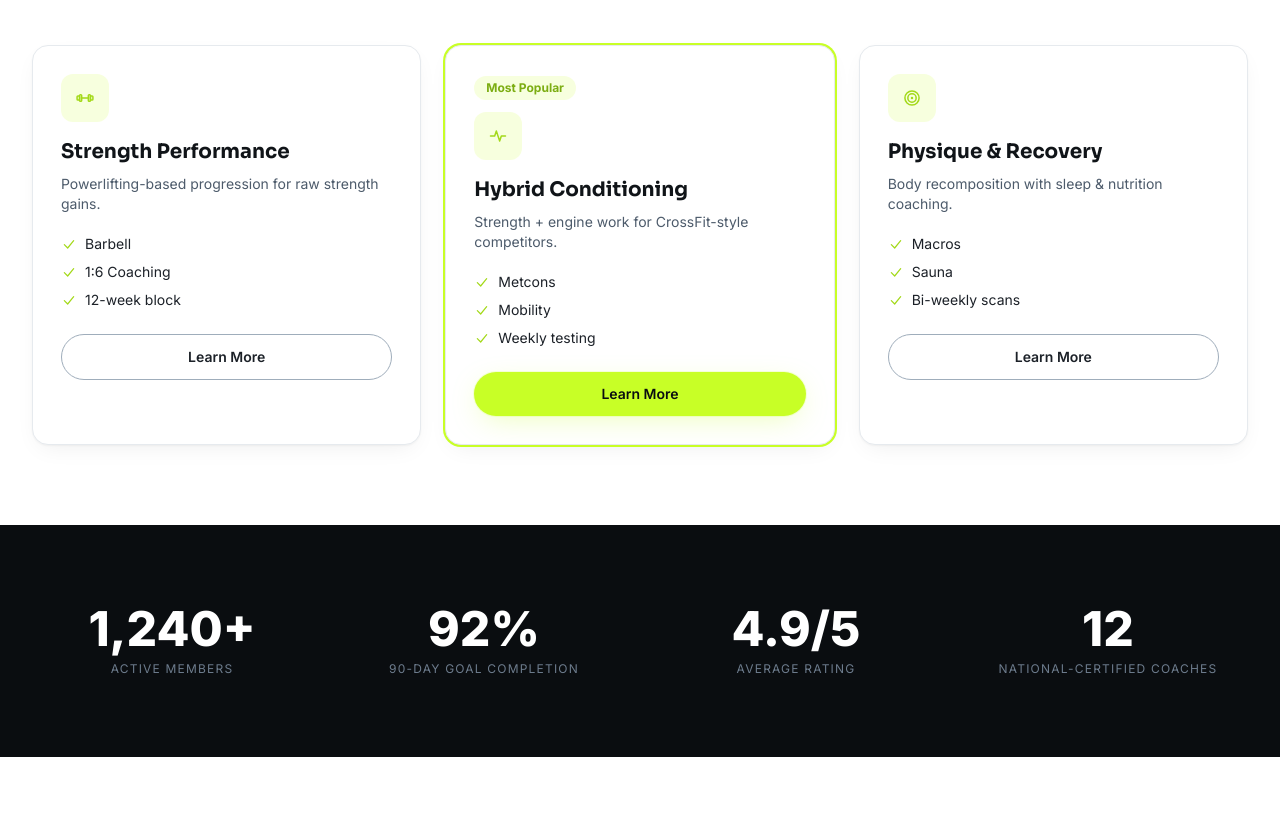
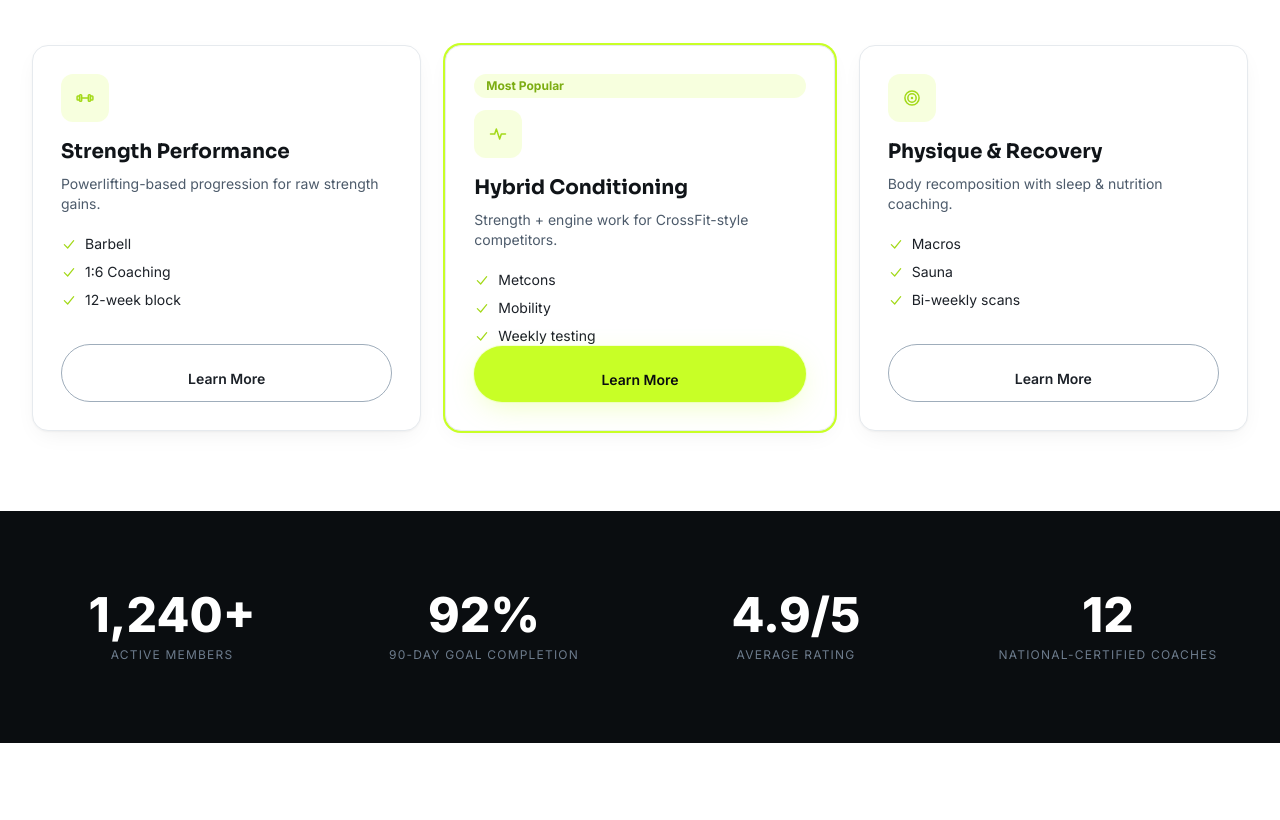
Before and after one commit to Innovalq-SoundaryaTeam/Gym, a website: page home-2.html in a window 1280 px wide. Shown: the part 1310-2130 px from the top of the page. Drawn offline with Linux system fonts and the light colour scheme.

Commit message:
Fix: align Learn More CTAs across Programming Tracks cards

```diff
--- a/home-2.html
+++ b/home-2.html
@@ -230,7 +230,7 @@
       </div>
       <div class="mt-12 grid grid-cols-1 gap-6 lg:grid-cols-3">
 
-        <div data-reveal style="transition-delay:0ms" class="card translate-y-4 p-7 opacity-0 transition-all duration-700 ">
+        <div data-reveal style="transition-delay:0ms" class="card flex h-full translate-y-4 flex-col p-7 opacity-0 transition-all duration-700 ">
 
           <div class="icon-tile"><svg xmlns="http://www.w3.org/2000/svg" viewBox="0 0 24 24" fill="none" stroke="currentColor" stroke-width="1.8" stroke-linecap="round" stroke-linejoin="round" class="h-5 w-5" aria-hidden="true"><rect x="2.5" y="9.5" width="3" height="5" rx="1"/><rect x="18.5" y="9.5" width="3" height="5" rx="1"/><rect x="5.5" y="8" width="2.5" height="8" rx="1"/><rect x="16" y="8" width="2.5" height="8" rx="1"/><line x1="8" y1="12" x2="16" y2="12"/></svg></div>
           <h3 class="mt-4 text-xl font-bold">Strength Performance</h3>
@@ -238,9 +238,9 @@
           <ul class="mt-5 space-y-2">
             <li class="flex items-center gap-2 text-sm"><svg xmlns="http://www.w3.org/2000/svg" viewBox="0 0 24 24" fill="none" stroke="currentColor" stroke-width="1.8" stroke-linecap="round" stroke-linejoin="round" class="h-4 w-4 text-volt-600 dark:text-volt-400" aria-hidden="true"><polyline points="5 13 10 18 19 7"/></svg>Barbell</li><li class="flex items-center gap-2 text-sm"><svg xmlns="http://www.w3.org/2000/svg" viewBox="0 0 24 24" fill="none" stroke="currentColor" stroke-width="1.8" stroke-linecap="round" stroke-linejoin="round" class="h-4 w-4 text-volt-600 dark:text-volt-400" aria-hidden="true"><polyline points="5 13 10 18 19 7"/></svg>1:6 Coaching</li><li class="flex items-center gap-2 text-sm"><svg xmlns="http://www.w3.org/2000/svg" viewBox="0 0 24 24" fill="none" stroke="currentColor" stroke-width="1.8" stroke-linecap="round" stroke-linejoin="round" class="h-4 w-4 text-volt-600 dark:text-volt-400" aria-hidden="true"><polyline points="5 13 10 18 19 7"/></svg>12-week block</li>
           </ul>
-          <a href="class-details-strength.html" class="btn-outline btn-block mt-6">Learn More</a>
+          <a href="class-details-strength.html" class="btn-outline btn-block mt-auto pt-6">Learn More</a>
         </div>
-        <div data-reveal style="transition-delay:80ms" class="card translate-y-4 p-7 opacity-0 transition-all duration-700 ring-2 ring-volt-400">
+        <div data-reveal style="transition-delay:80ms" class="card flex h-full translate-y-4 flex-col p-7 opacity-0 transition-all duration-700 ring-2 ring-volt-400">
           <span class="badge-volt mb-3">Most Popular</span>
           <div class="icon-tile"><svg xmlns="http://www.w3.org/2000/svg" viewBox="0 0 24 24" fill="none" stroke="currentColor" stroke-width="1.8" stroke-linecap="round" stroke-linejoin="round" class="h-5 w-5" aria-hidden="true"><polyline points="3 12 8 12 10 6 14 18 16 12 21 12"/></svg></div>
           <h3 class="mt-4 text-xl font-bold">Hybrid Conditioning</h3>
@@ -248,9 +248,9 @@
           <ul class="mt-5 space-y-2">
             <li class="flex items-center gap-2 text-sm"><svg xmlns="http://www.w3.org/2000/svg" viewBox="0 0 24 24" fill="none" stroke="currentColor" stroke-width="1.8" stroke-linecap="round" stroke-linejoin="round" class="h-4 w-4 text-volt-600 dark:text-volt-400" aria-hidden="true"><polyline points="5 13 10 18 19 7"/></svg>Metcons</li><li class="flex items-center gap-2 text-sm"><svg xmlns="http://www.w3.org/2000/svg" viewBox="0 0 24 24" fill="none" stroke="currentColor" stroke-width="1.8" stroke-linecap="round" stroke-linejoin="round" class="h-4 w-4 text-volt-600 dark:text-volt-400" aria-hidden="true"><polyline points="5 13 10 18 19 7"/></svg>Mobility</li><li class="flex items-center gap-2 text-sm"><svg xmlns="http://www.w3.org/2000/svg" viewBox="0 0 24 24" fill="none" stroke="currentColor" stroke-width="1.8" stroke-linecap="round" stroke-linejoin="round" class="h-4 w-4 text-volt-600 dark:text-volt-400" aria-hidden="true"><polyline points="5 13 10 18 19 7"/></svg>Weekly testing</li>
           </ul>
-          <a href="class-details-hiit.html" class="btn-primary btn-block mt-6">Learn More</a>
+          <a href="class-details-hiit.html" class="btn-primary btn-block mt-auto pt-6">Learn More</a>
         </div>
-        <div data-reveal style="transition-delay:160ms" class="card translate-y-4 p-7 opacity-0 transition-all duration-700 ">
+        <div data-reveal style="transition-delay:160ms" class="card flex h-full translate-y-4 flex-col p-7 opacity-0 transition-all duration-700 ">
 
           <div class="icon-tile"><svg xmlns="http://www.w3.org/2000/svg" viewBox="0 0 24 24" fill="none" stroke="currentColor" stroke-width="1.8" stroke-linecap="round" stroke-linejoin="round" class="h-5 w-5" aria-hidden="true"><circle cx="12" cy="12" r="8.5"/><circle cx="12" cy="12" r="5"/><circle cx="12" cy="12" r="1.5" fill="currentColor" stroke="none"/></svg></div>
           <h3 class="mt-4 text-xl font-bold">Physique & Recovery</h3>
@@ -258,7 +258,7 @@
           <ul class="mt-5 space-y-2">
             <li class="flex items-center gap-2 text-sm"><svg xmlns="http://www.w3.org/2000/svg" viewBox="0 0 24 24" fill="none" stroke="currentColor" stroke-width="1.8" stroke-linecap="round" stroke-linejoin="round" class="h-4 w-4 text-volt-600 dark:text-volt-400" aria-hidden="true"><polyline points="5 13 10 18 19 7"/></svg>Macros</li><li class="flex items-center gap-2 text-sm"><svg xmlns="http://www.w3.org/2000/svg" viewBox="0 0 24 24" fill="none" stroke="currentColor" stroke-width="1.8" stroke-linecap="round" stroke-linejoin="round" class="h-4 w-4 text-volt-600 dark:text-volt-400" aria-hidden="true"><polyline points="5 13 10 18 19 7"/></svg>Sauna</li><li class="flex items-center gap-2 text-sm"><svg xmlns="http://www.w3.org/2000/svg" viewBox="0 0 24 24" fill="none" stroke="currentColor" stroke-width="1.8" stroke-linecap="round" stroke-linejoin="round" class="h-4 w-4 text-volt-600 dark:text-volt-400" aria-hidden="true"><polyline points="5 13 10 18 19 7"/></svg>Bi-weekly scans</li>
           </ul>
-          <a href="class-details-pilates.html" class="btn-outline btn-block mt-6">Learn More</a>
+          <a href="class-details-pilates.html" class="btn-outline btn-block mt-auto pt-6">Learn More</a>
         </div>
       </div>
     </section>
--- a/scripts/content/home2.js
+++ b/scripts/content/home2.js
@@ -66,7 +66,7 @@ module.exports = function home2(base) {
           { i: "activity", t: "Hybrid Conditioning", d: "Strength + engine work for CrossFit-style competitors.", tags: ["Metcons", "Mobility", "Weekly testing"], k: "hiit" },
           { i: "target", t: "Physique & Recovery", d: "Body recomposition with sleep & nutrition coaching.", tags: ["Macros", "Sauna", "Bi-weekly scans"], k: "pilates" },
         ].map((p, i) => `
-        <div data-reveal style="transition-delay:${i*80}ms" class="card translate-y-4 p-7 opacity-0 transition-all duration-700 ${i===1 ? "ring-2 ring-volt-400" : ""}">
+        <div data-reveal style="transition-delay:${i*80}ms" class="card flex h-full translate-y-4 flex-col p-7 opacity-0 transition-all duration-700 ${i===1 ? "ring-2 ring-volt-400" : ""}">
           ${i===1 ? `<span class="badge-volt mb-3">Most Popular</span>` : ""}
           <div class="icon-tile">${icon(p.i,"h-5 w-5")}</div>
           <h3 class="mt-4 text-xl font-bold">${p.t}</h3>
@@ -74,7 +74,7 @@ module.exports = function home2(base) {
           <ul class="mt-5 space-y-2">
             ${p.tags.map((tag) => `<li class="flex items-center gap-2 text-sm">${icon("check","h-4 w-4 text-volt-600 dark:text-volt-400")}${tag}</li>`).join("")}
           </ul>
-          <a href="${base}class-details-${p.k}.html" class="${i===1 ? "btn-primary" : "btn-outline"} btn-block mt-6">Learn More</a>
+          <a href="${base}class-details-${p.k}.html" class="${i===1 ? "btn-primary" : "btn-outline"} btn-block mt-auto pt-6">Learn More</a>
         </div>`).join("")}
       </div>
     </section>
```
